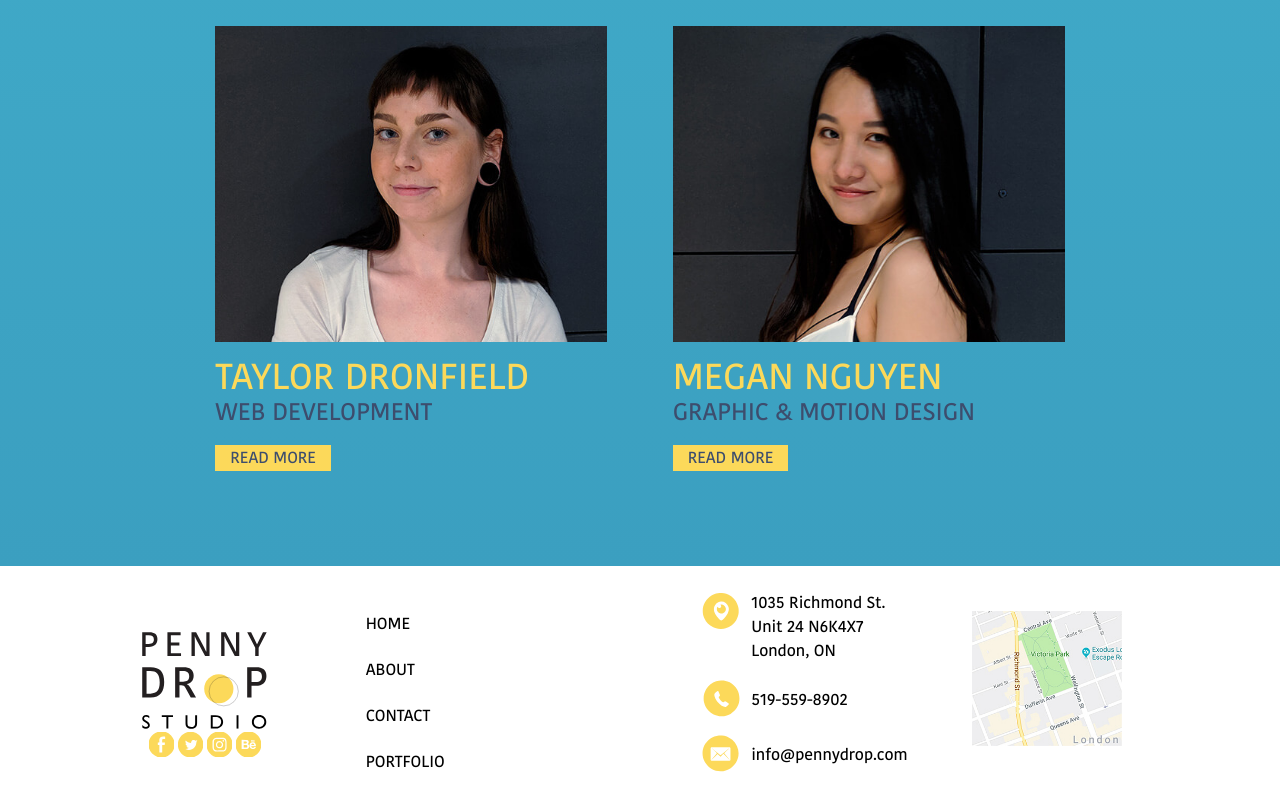
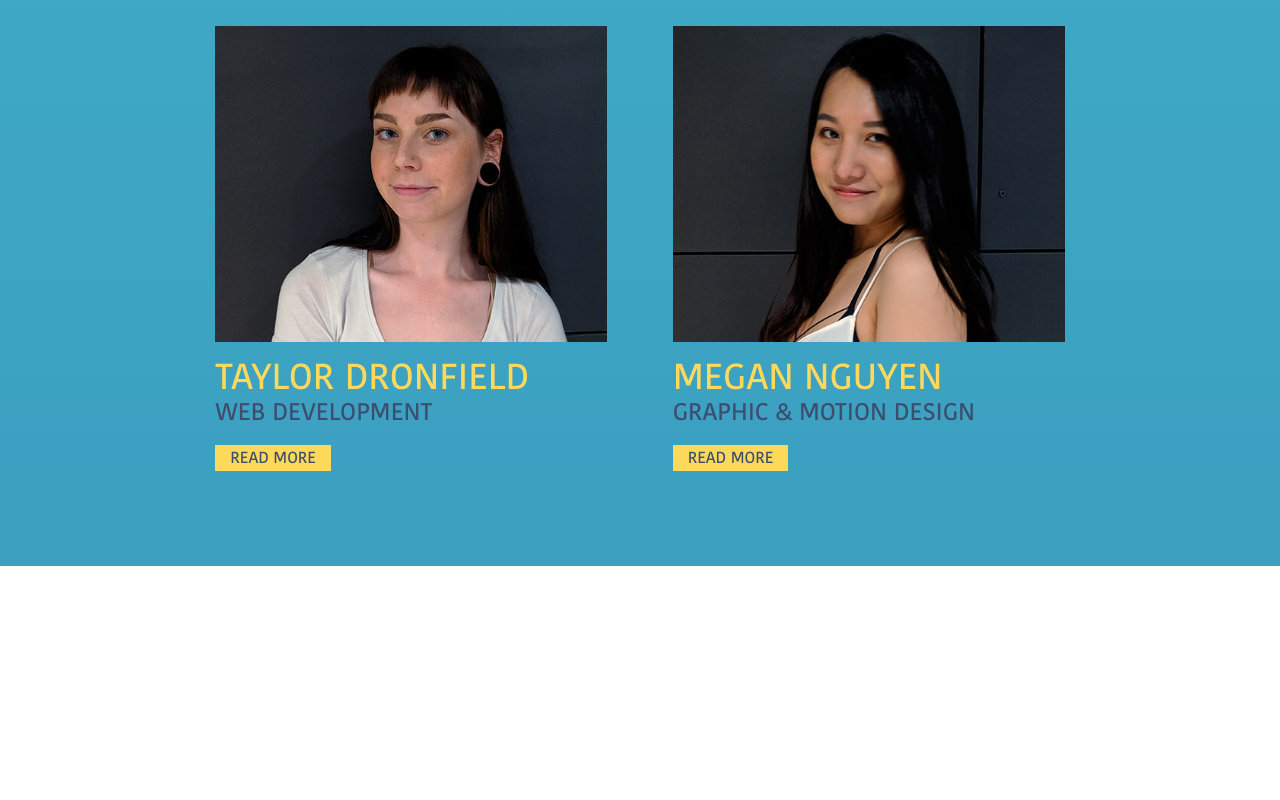
Before and after one commit to tdronfield/PennyDropStudios_Bootcamp, a plain HTML site: page about.html in a window 1280 px wide. Shown: the part 7621-8421 px from the top of the page. After the commit the page ends 8244 px from the top, so only its background shows below. Drawn offline with Linux system fonts and the light colour scheme.

Commit message:
fixing the broken About Page

```diff
--- a/about.html
+++ b/about.html
@@ -5,6 +5,7 @@
     <meta name="viewport" content="width=device-width, initial-scale=1.0">
     <meta http-equiv="X-UA-Compatible" content="ie=edge">
     <link rel="stylesheet" href="css/reset.css">
+    <link rel="stylesheet" href="css/about.css">
     <link rel="stylesheet" href="css/biopage.css">
     <link rel="stylesheet" href="css/main.css">
     <title>Penny Drop Studios</title>
@@ -34,7 +35,7 @@
             </div>
           </nav>
 
-          <div class="wideNav">
+          <div class="hidden wideNav">
               <h3 class="hidden">Full Width Navigation Bar</h3>
               <nav id="deskNav">
                 <ul>
@@ -204,51 +205,31 @@
             <div id="footCol1">
                 <div id="socialAndIcon">
                     <div id="footerSocial">
-                        <nav>
-                            <h2 class="hidden">Footer Social Media Links</h2>
-                            <ul>
-                                <li><a href="https://www.facebook.com"><img src="images/icons/sm-facebook.svg" alt="Facebook Icon"></a></li>
-                                <li><a href="https://www.twitter.com"><img src="images/icons/sm-twitter.svg" alt="Twitter Icon"></a></li>
-                                <li><a href="https://www.instagram.com"><img src="images/icons/sm-instagram.svg" alt="Instagram Icon"></a></li>
-                                <li><a href="https://www.behance.com"><img src="images/icons/sm-behance.svg" alt="Behance Icon"></a></li>
-                            </ul>
-                        </nav>
+                        <h3 class="hidden">Footer Social Media Links</h3>
+                        <ul>
+                            <li><a href=""><img src="" alt=""></a></li>
+                            <li><a href=""><img src="" alt=""></a></li>
+                            <li><a href=""><img src="" alt=""></a></li>
+                            <li><a href=""><img src="" alt=""></a></li>
+                        </ul>
                     </div>
                     <div id="footerIcon">
-                        <img src="images/bootcamp_logo.svg" alt="Penny Drop Studio Logo">
+                        <img src="" alt="">
                     </div>
                 </div>
-                <div id="navLinks">
-                    <nav>
-                        <h2 class="hidden">Footer Navigation</h2>
-                        <ul>
-                            <li><a href="index.html">HOME</a></li>
-                            <li><a href="about.html">ABOUT</a></li>
-                            <li><a href="contact.html">CONTACT</a></li>
-                            <li><a href="portfolio.html">PORTFOLIO</a></li>
-                        </ul>
-                    </nav>
+                <div id="quickLinks">
+
                 </div>
             </div>
             <div id="footCol2">
                 <div id="contactInfo">
-                    <div id="location">
-                        <img src="images/icons/sm-address.svg" alt="Address Icon">
-                        <p>1035 Richmond St. <br> Unit 24 N6K4X7 <br> London, ON</p>
-                    </div>
-                    <div id="phone">
-                        <img src="images/icons/sm-phone.svg" alt="Phone Icon">
-                        <p>519-559-8902</p>
-                    </div>
-                    <div id="email">
-                        <img src="images/icons/sm-email.svg" alt="Email Icon">
-                        <p>info@pennydrop.com</p>
-                    </div>
+                    <p></p>
                 </div>
                 <div id="contactMap">
-                    <img src="images/map.jpg" alt="Map Location on Richmond St.">
+                    <img src="" alt="">
                 </div>
             </div>
+            <p>© 2019 Copyright Penny Drop Studios</p>
         </footer>
       </main>
       <script type="module" src="js/main.js"></script>
```
